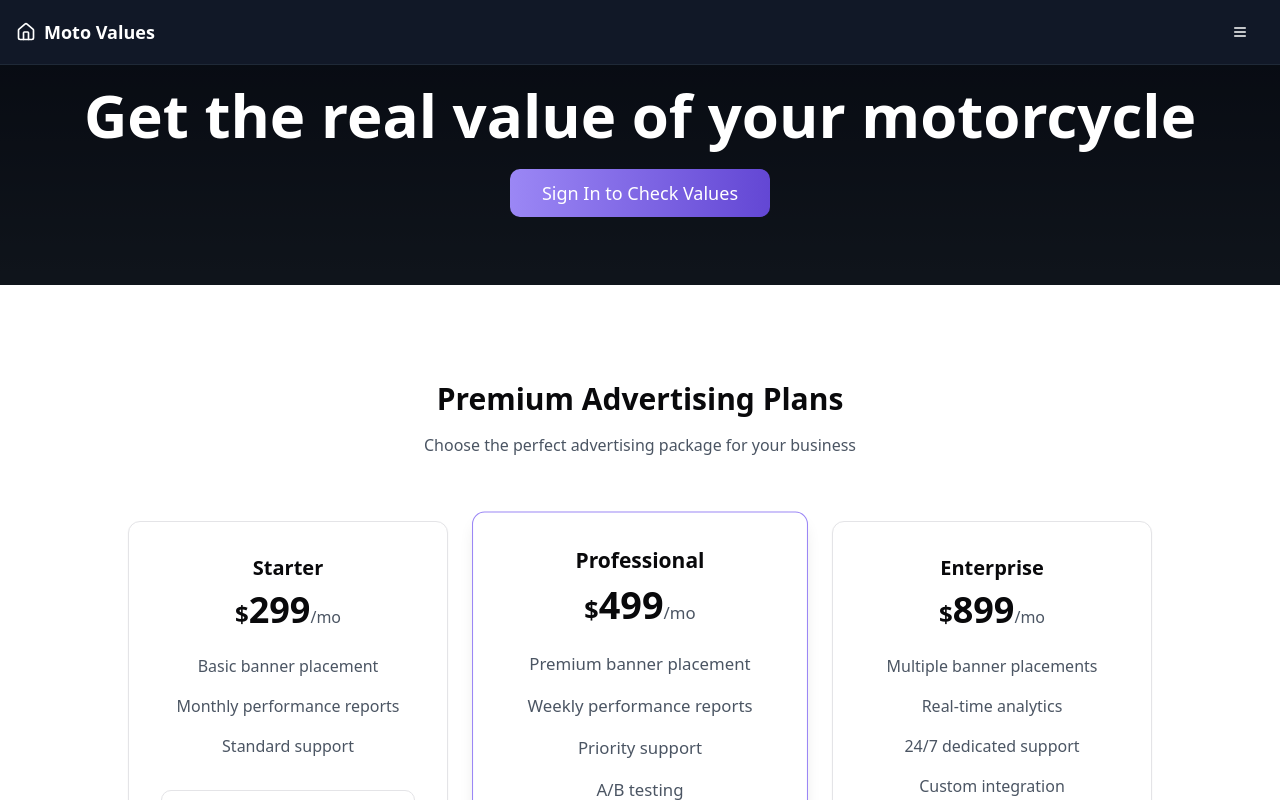
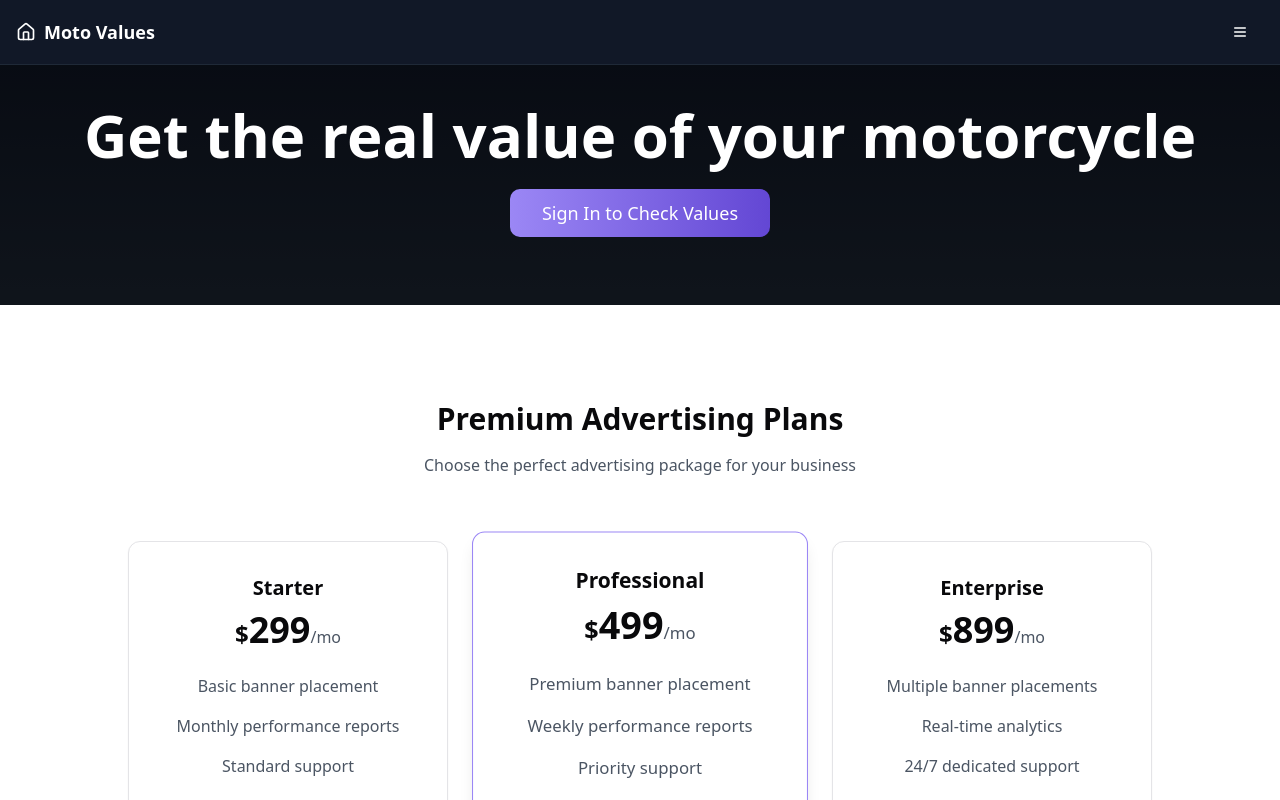
Before and after one commit to directconnected/rider-basecamp, a React (Vite) app: page / in a window 1280 px wide. Shown: the top 800 px of the page. Built offline with nearby package versions, Linux system fonts and the light colour scheme.

Commit message:
Add padding to hero section
Added 40px of padding to the top of the hero section.

```diff
--- a/src/pages/Index.tsx
+++ b/src/pages/Index.tsx
@@ -49,7 +49,7 @@ const Index = () => {
       </header>
 
       {/* Hero Section */}
-      <section className="relative flex items-center justify-center overflow-hidden bg-gradient-to-b from-gray-900 to-gray-800 py-5">
+      <section className="relative flex items-center justify-center overflow-hidden bg-gradient-to-b from-gray-900 to-gray-800 pt-10 pb-5">
         <div className="absolute inset-0 bg-black/50 z-0" />
         <div className="container mx-auto px-4 z-10">
           <div className="text-center mb-12">
```
